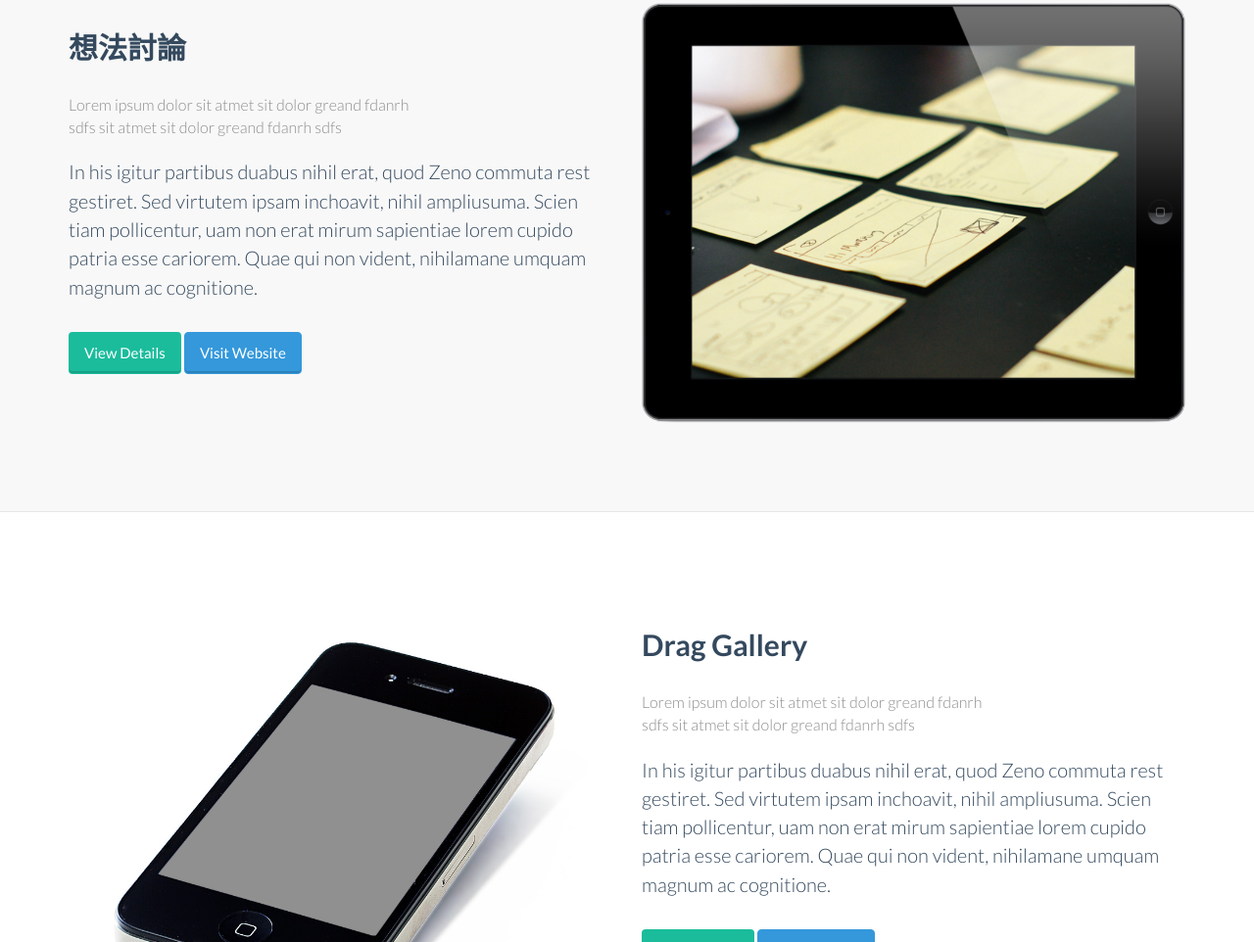
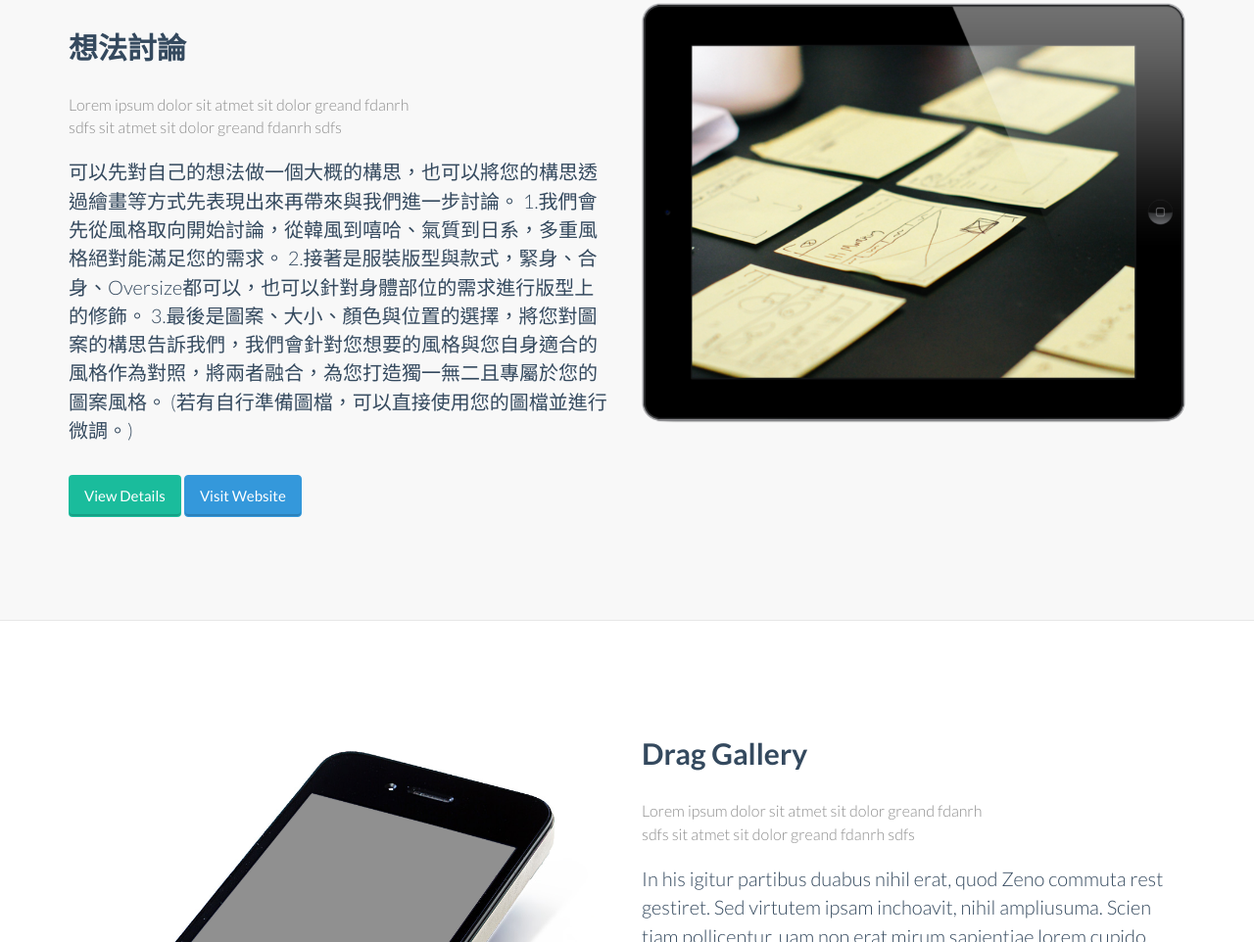
Before and after one commit to Catherine-Hsia/webex5-1, a plain HTML site: page index.html in a window 1280 px wide. Shown: the part 2045-3007 px from the top of the page at 98% size. Drawn offline with Linux system fonts and the light colour scheme.

Commit message:
Update index.html

```diff
--- a/index.html
+++ b/index.html
@@ -181,10 +181,12 @@
                     <h3 class="section-heading">想法討論</h3>
 					<div class="sub-title lead3">Lorem ipsum dolor sit atmet sit dolor greand fdanrh<br> sdfs sit atmet sit dolor greand fdanrh sdfs</div>
                     <p class="lead">
-						In his igitur partibus duabus nihil erat, quod Zeno commuta rest gestiret.
-						Sed virtutem ipsam inchoavit, nihil ampliusuma. Scien tiam pollicentur,
-						uam non erat mirum sapientiae lorem cupido
-						patria esse cariorem. Quae qui non vident, nihilamane umquam magnum ac cognitione.
+						可以先對自己的想法做一個大概的構思，也可以將您的構思透過繪畫等方式先表現出來再帶來與我們進一步討論。
+						1.我們會先從風格取向開始討論，從韓風到嘻哈、氣質到日系，多重風格絕對能滿足您的需求。
+						2.接著是服裝版型與款式，緊身、合身、Oversize都可以，也可以針對身體部位的需求進行版型上的修飾。
+						3.最後是圖案、大小、顏色與位置的選擇，將您對圖案的構思告訴我們，我們會針對您想要的風格與您自身適合的風格作為對照，將兩者融合，為您打造獨一無二且專屬於您的圖案風格。
+						(若有自行準備圖檔，可以直接使用您的圖檔並進行微調。)
+
 					</p>
 
 					 <p><a class="btn btn-embossed btn-primary" href="#" role="button">View Details</a>
```
